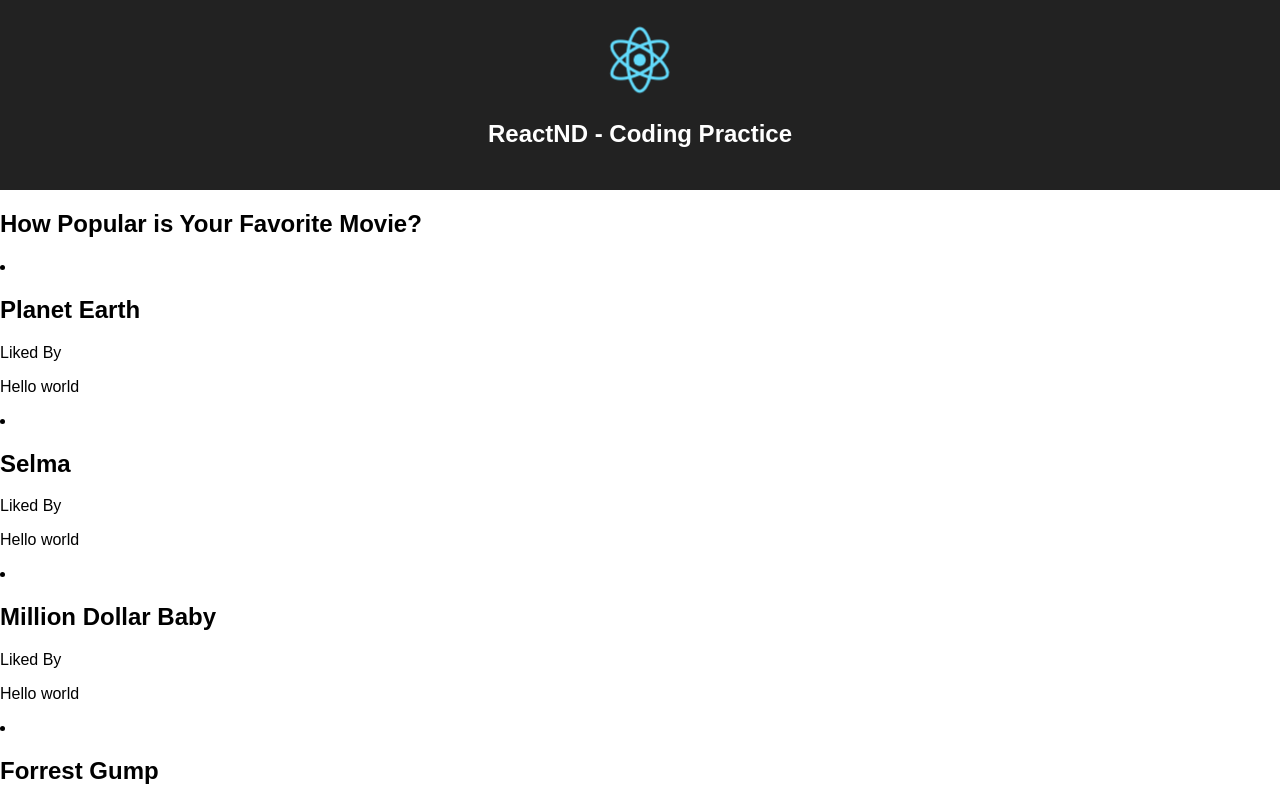
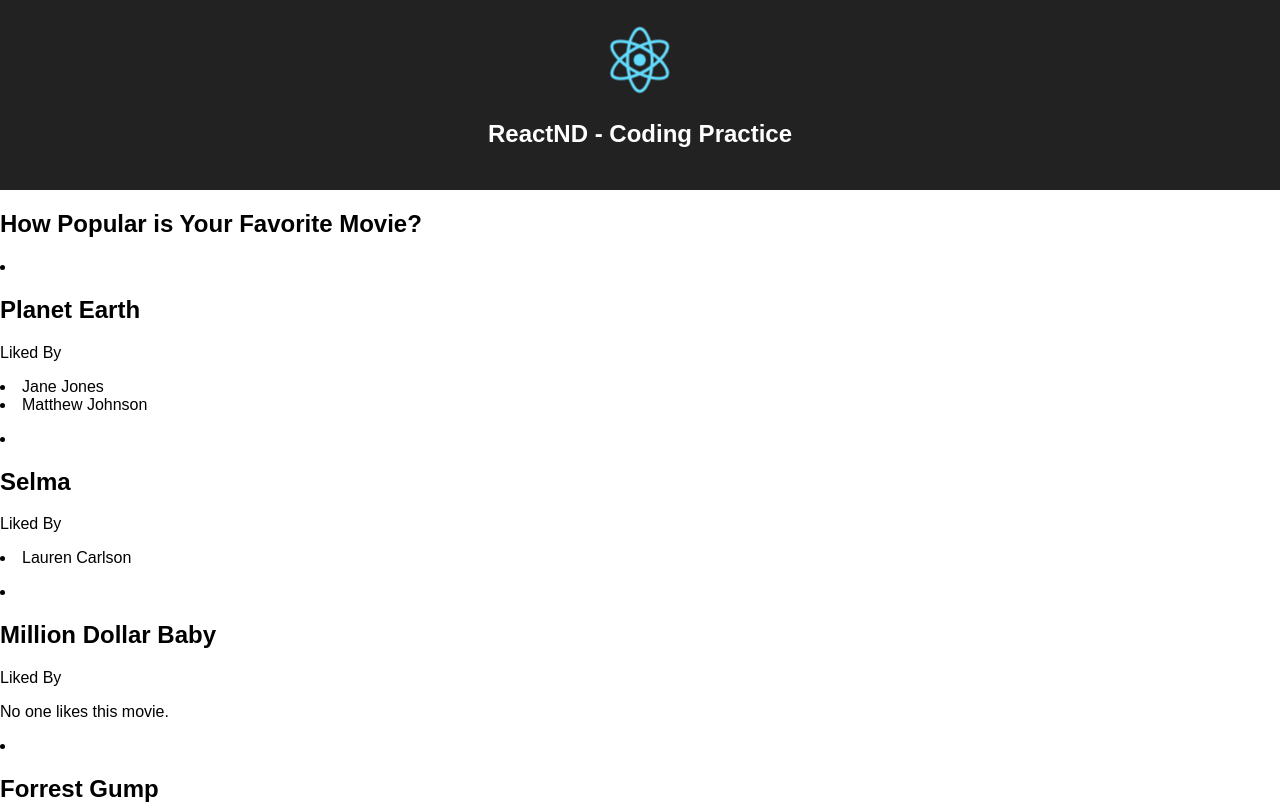
Before and after one commit to misakimichy/React-passing-data2, a React (Create React App) app: page / in a window 1280 px wide. Shown: the top 804 px of the page. Built offline with nearby package versions, Linux system fonts and the light colour scheme.

Commit message:
Return listItem

```diff
--- a/src/UserList.js
+++ b/src/UserList.js
@@ -3,7 +3,7 @@ import React, { Component } from 'react';
 
 class UserList extends Component {
 	render() {
-    const {user, userWhoLikedMovie} = this.props;
+    const {users, userWhoLikedMovie} = this.props;
 
     {/*  Add if statement
     1. If the movie has been favorited, display a list of all of the user name who liked the movie.
@@ -11,17 +11,18 @@ class UserList extends Component {
 
     */}
 
-    if(userWhoLikedMovie === 0) {
-      return <p>No one liked this movie.</p>
+    if(!userWhoLikedMovie || userWhoLikedMovie.length === 0) {
+      return <p>No one likes this movie.</p>
     }
 
-    // const listItem = userWhoLikedMovie.map(id => (
-    //   <li key={id}>
-    //     <p>{user[id].name}</p>
-    //   </li>
-    // ));
 
-    return <p>Hello world</p>;
+    const listItem = userWhoLikedMovie.map(id => (
+      <li key={id}>
+        {users[id].name}
+      </li>
+    ));
+
+    return <p>{listItem}</p>;
   }
 }
 
```
